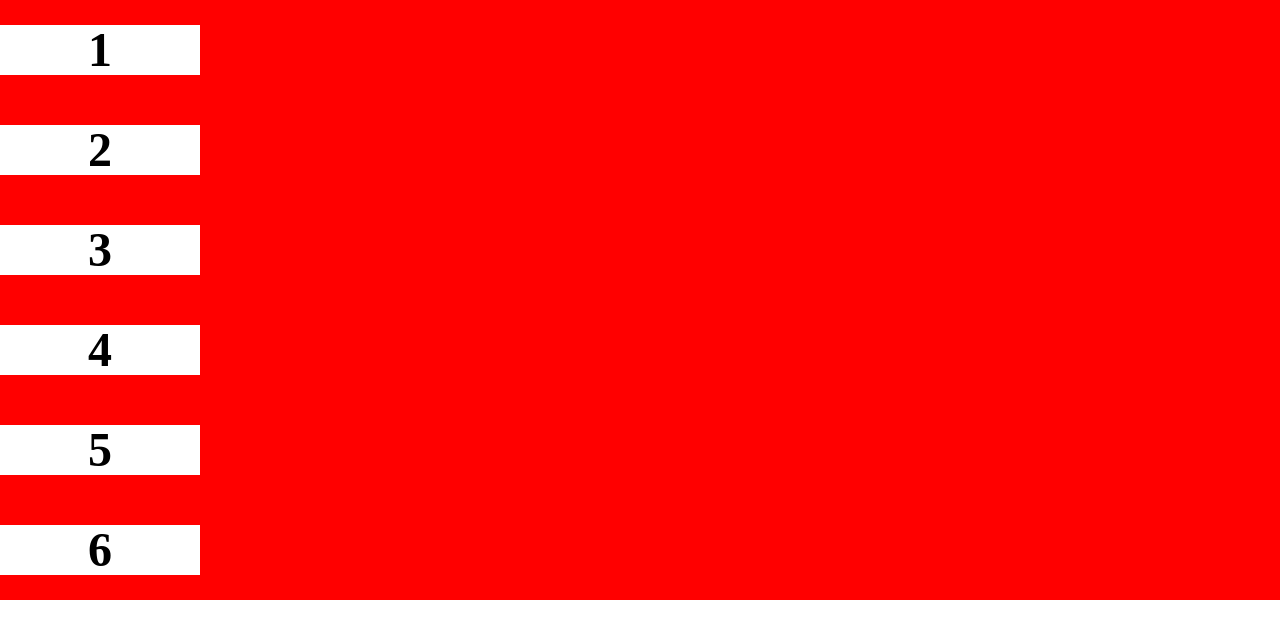
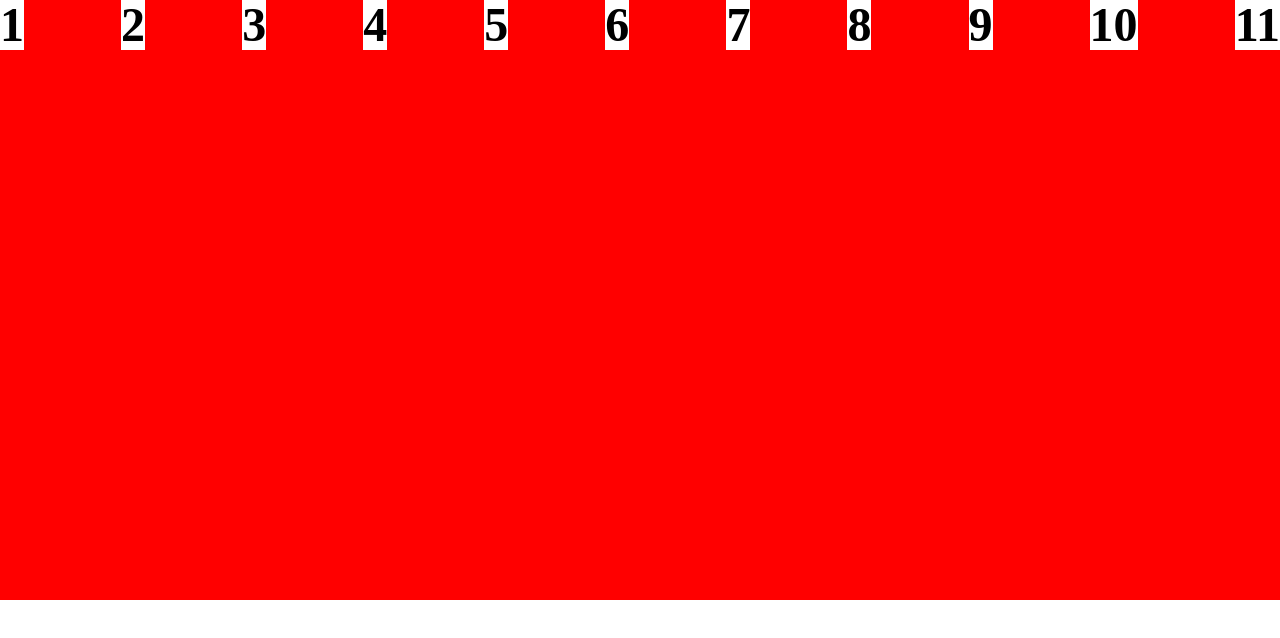
Before and after one commit to ocalvet/flex-box-101, a website: page index.html in a window 1280 px wide. Drawn offline with Linux system fonts and the light colour scheme.

Commit message:
Removed the width of the element to show the wrapping options

```diff
--- a/index.html
+++ b/index.html
@@ -12,6 +12,11 @@
       <div class="child">4</div>
       <div class="child">5</div>
       <div class="child">6</div>
+      <div class="child">7</div>
+      <div class="child">8</div>
+      <div class="child">9</div>
+      <div class="child">10</div>
+      <div class="child">11</div>
     </div>
   </body>
 </html>
--- a/styles.css
+++ b/styles.css
@@ -6,14 +6,14 @@ body {
   margin: 0;
   padding: 0;
 }
-.container{
+.container {
   display: flex;
   height: 600px;
   background-color: red;
-  flex-direction: column;
-  justify-content: space-around;
+  flex-direction: row;
+  justify-content: space-between;
 }
-.content{
+.content {
   display: flex;
   height: 200px;
   width: 200px;
@@ -21,7 +21,6 @@ body {
   background-color: white;
 }
 .child {
-  width: 200px;
   height: 50px;
   background-color: white;
   line-height: 50px;
```
